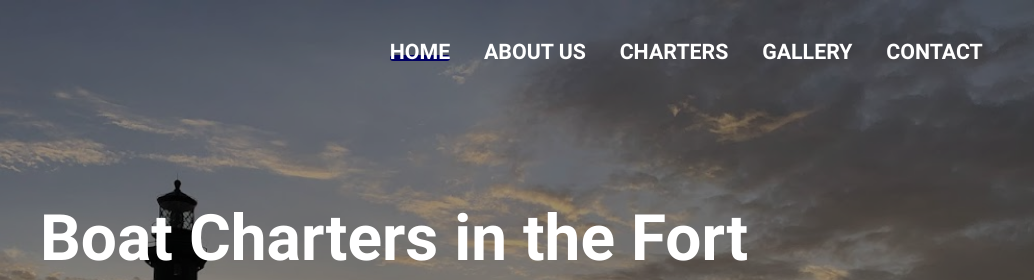
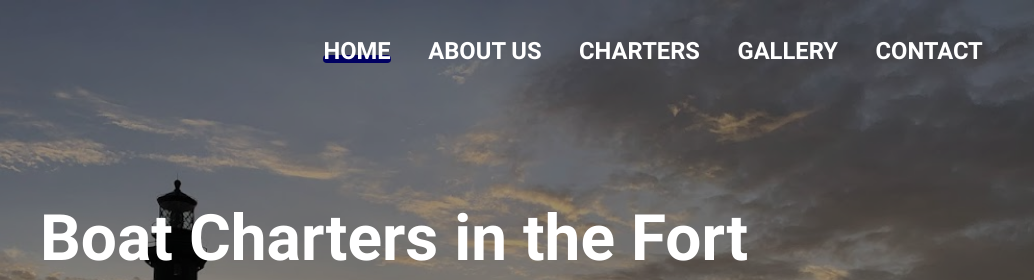
Before and after one commit to ksom10/YachtingEveryday, a plain HTML site: page index.html in a window 1280 px wide. Shown: the top 280 px of the page, 246-1280 px from the left. Drawn offline with Linux system fonts and the light colour scheme.

Commit message:
li fix???

```diff
--- a/css/root.less
+++ b/css/root.less
@@ -73,7 +73,13 @@
         color: #1a1a1a;
     }
 
-     li, a {
+     li {
+        font-size: 20/16em;
+        line-height: 27/18em;
+        margin: 0;
+    }
+
+    a {
         font-size: 18/16em;
         line-height: 27/18em;
         margin: 0;
```
Also changed, not shown: css/root.css.
